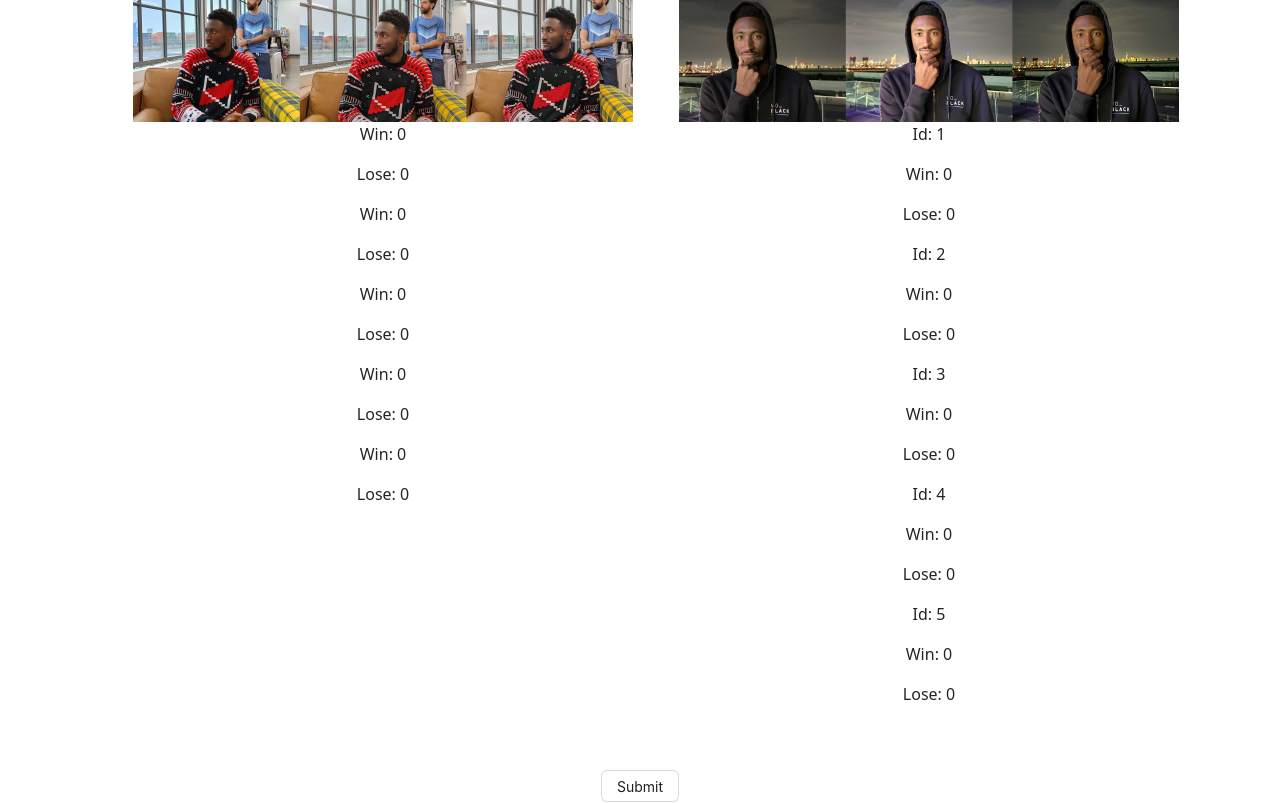
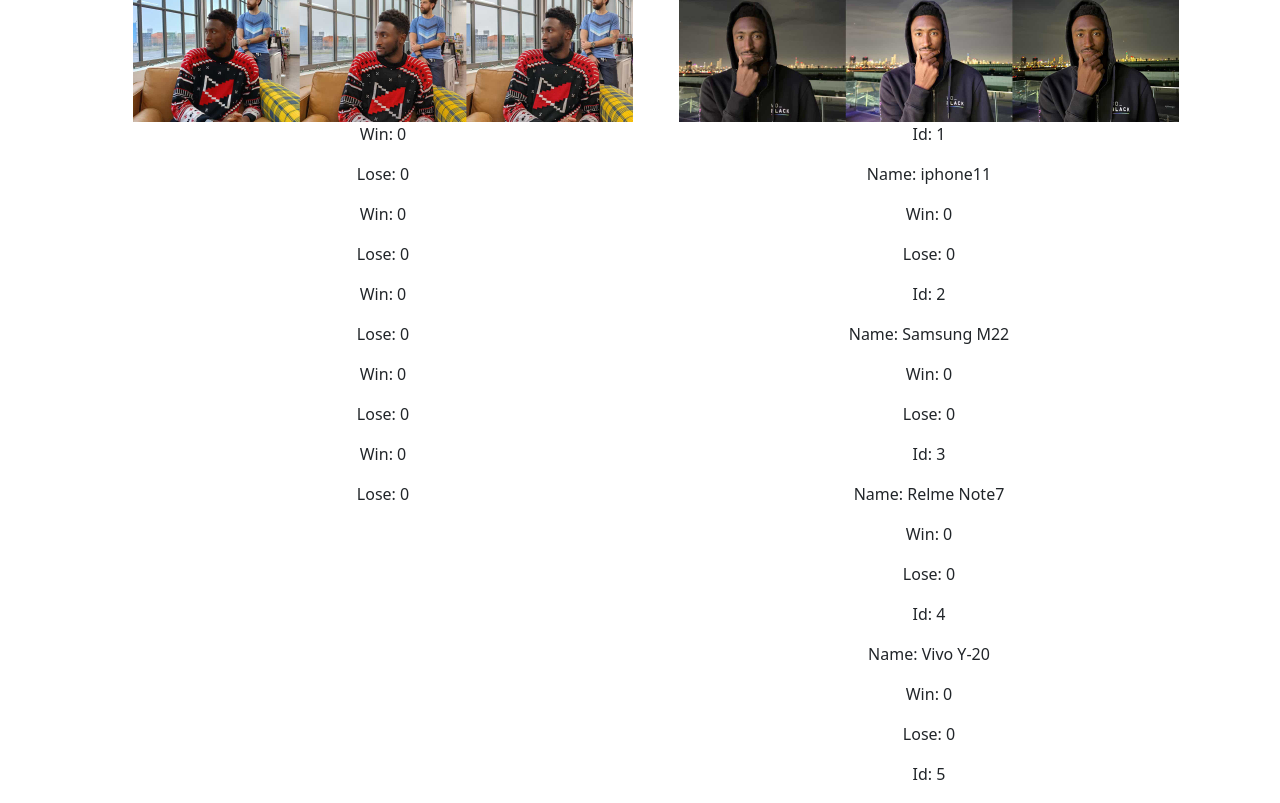
Before and after one commit to mwizard9/Camera_Test, a React (Create React App) app: page /selectImage in a window 1280 px wide. Shown: the part 480-1283 px from the top of the page. Built offline with nearby package versions, Linux system fonts and the light colour scheme.

Commit message:
adding smartphone wise result

```diff
--- a/src/Components/Result.js
+++ b/src/Components/Result.js
@@ -55,7 +55,7 @@ const Data = location.state.data;
         rank: index + 1,
         win: item.win,
         lose: item.lose,
-        smartphone: item.id, // Assuming the smartphone column represents the ID
+        smartphone: item.name, // Assuming the smartphone column represents the ID
       }));
 
 
--- a/src/Components/SelectImage.js
+++ b/src/Components/SelectImage.js
@@ -7,11 +7,11 @@ const SelectImage = () => {
   const navigate = useNavigate();
   const [clickedImages, setClickedImages] = useState([]);
   const [imagesArray, setImagesArray] = useState([
-    { id: 1, url: "three.jpeg", win: 0, lose: 0 },
-    { id: 2, url: "nighttime.jpeg", win: 0, lose: 0 },
-    { id: 3, url: "portait.jpeg", win: 0, lose: 0 },
-    { id: 4, url: "pack.jpg", win: 0, lose: 0 },
-    { id: 5, url: "shiva.jpg", win: 0, lose: 0 },
+    { id: 1, url: "three.jpeg", win: 0, lose: 0,name:"iphone11"},
+    { id: 2, url: "nighttime.jpeg", win: 0, lose: 0,name:"Samsung M22"},
+    { id: 3, url: "portait.jpeg", win: 0, lose: 0,name:"Relme Note7"},
+    { id: 4, url: "pack.jpg", win: 0, lose: 0,name:"Vivo Y-20"},
+    { id: 5, url: "shiva.jpg", win: 0, lose: 0,name:"Mi"},
   ]);
   var usedImages = {};
   var usedImagesCount = 0;
@@ -44,7 +44,7 @@ const SelectImage = () => {
   //     }
   // };
   const handleSubmit = () => {
-    const dataToSend = imagesArray.map(({ id, win, lose }) => ({ id, win, lose }));
+    const dataToSend = imagesArray.map(({ id, win, lose,name }) => ({ id, win, lose,name }));
     setTimeout(() => {
         navigate("/result", {
           state: { data: dataToSend },
@@ -119,8 +119,9 @@ const SelectImage = () => {
               style={{ height: "500px", width: "500px" }}
             />
             {imagesArray.map((image) => (
-              <div className="container" key={image.id}>
+              <div className="container" key={image.name}>
                 <p>Id: {image.id}</p>
+                <p>Name: {image.name}</p>
                 <p>Win: {image.win}</p>
                 <p>Lose: {image.lose}</p>
               </div>
```
